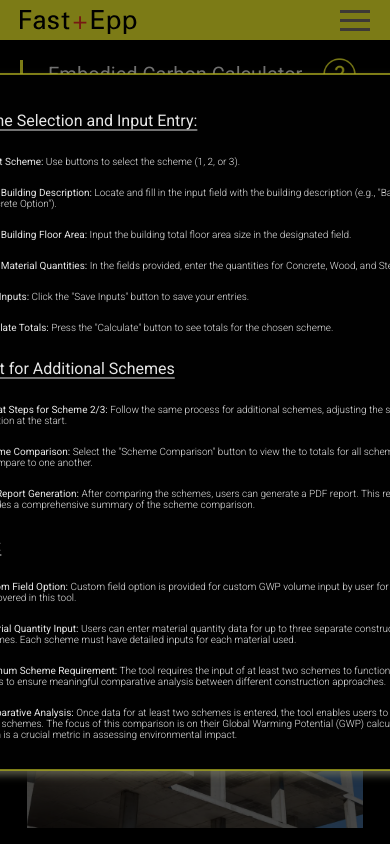
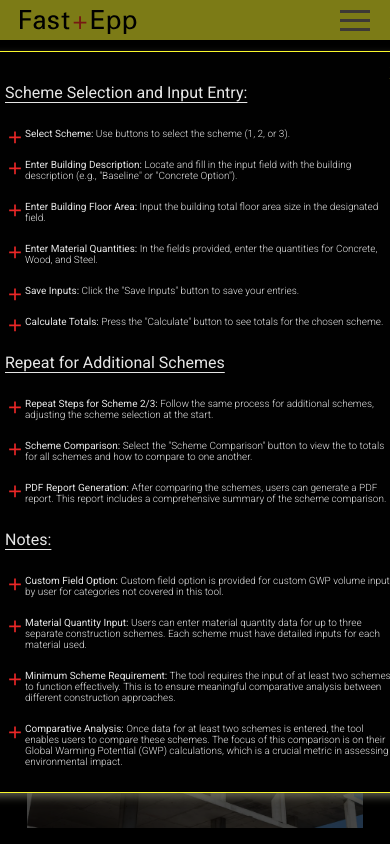
Before and after one commit to annavancity/ec-tool, a React (Create React App) app: page /option_one in a window 390 px wide. Both pictures are taken after a click on the picture 339 px from the left and 74 px from the top of the page. Shown: the top 844 px of the page. Built offline with nearby package versions, Linux system fonts and the light colour scheme.

Commit message:
modal update mobiles

```diff
--- a/src/App.css
+++ b/src/App.css
@@ -1130,6 +1130,9 @@ table td:first-child {
     display: flex;
     justify-content: center;
   }
+  .modal-description {
+    width: 470px;
+  }
 }
 
 @media (max-width: 540px) {
@@ -1157,6 +1160,11 @@ table td:first-child {
 
   .chart {
     width: 300px;
+  }
+  .modal-description {
+    width: 400px;
+    max-height: 90vh;
+    padding: 15px 25px;
   }
 }
 
```
